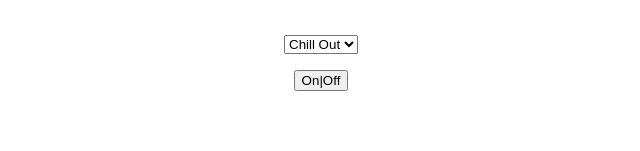
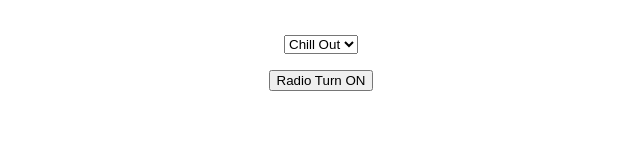
Before and after one commit to im-2000/smart-house, a React (Create React App) app: page / in a window 1280 px wide. Shown: the part 479-630 px from the top of the page, without its empty margins (319-959 px from the left). Built offline with nearby package versions, Linux system fonts and the light colour scheme.

Commit message:
toggle radio button

```diff
--- a/src/components/radio/Radio.jsx
+++ b/src/components/radio/Radio.jsx
@@ -1,6 +1,13 @@
 import "./radio.css";
+import { selectToggleRadio } from "../../store/house/selectors";
+import { toggleRadio } from "../../store/house/slice";
+import { useDispatch, useSelector } from "react-redux";
 
 export const Radio = () => {
+  const dispatch = useDispatch();
+
+  const radioToggle = useSelector(selectToggleRadio);
+
   return (
     <div className="radio-container">
       <select>
@@ -8,7 +15,13 @@ export const Radio = () => {
         <option>Rock</option>
         <option>Lounge</option>
       </select>
-      <button>On|Off</button>
+      <button
+        onClick={() => {
+          dispatch(toggleRadio("power"));
+        }}
+      >
+        Radio Turn {radioToggle.power ? "OFF" : "ON"}
+      </button>
     </div>
   );
 };
--- a/src/store/house/selectors.js
+++ b/src/store/house/selectors.js
@@ -1 +1,3 @@
 export const selectLamps = (reduxState) => reduxState.houseReducer.lamps;
+
+export const selectToggleRadio = (reduxState) => reduxState.houseReducer.radio;
--- a/src/store/house/slice.js
+++ b/src/store/house/slice.js
@@ -21,11 +21,14 @@ export const house = createSlice({
     toggleLamps: (state, action) => {
       state.lamps[action.payload] = !state.lamps[action.payload];
     },
+    toggleRadio: (state, action) => {
+      state.radio.power = !state.radio.power;
+    },
   },
 });
 
 // Action creators are generated for each case reducer function
 // as we add cases to our reducer we will also export the corresponding actions
-export const { toggleLamps } = house.actions;
+export const { toggleLamps, toggleRadio } = house.actions;
 
 export default house.reducer;
```
